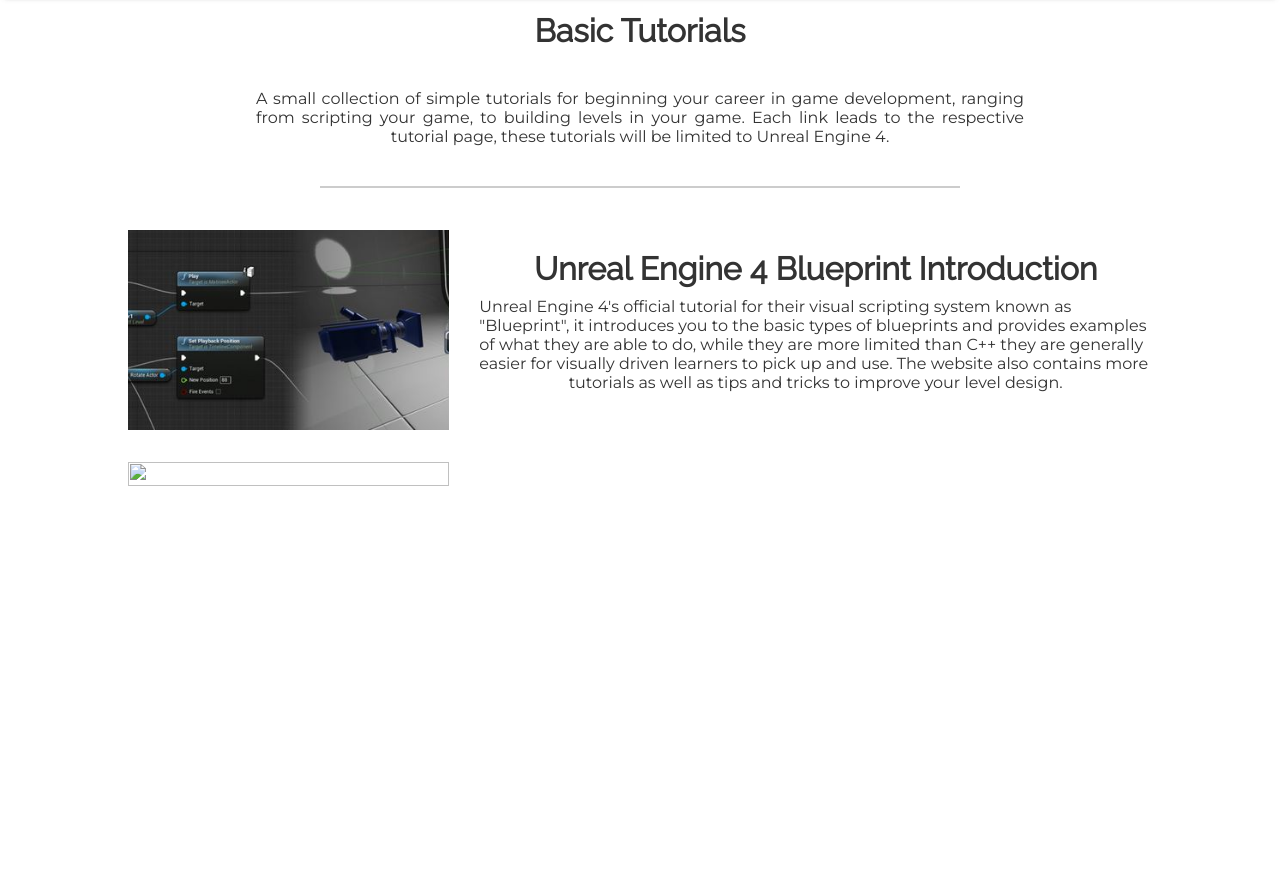
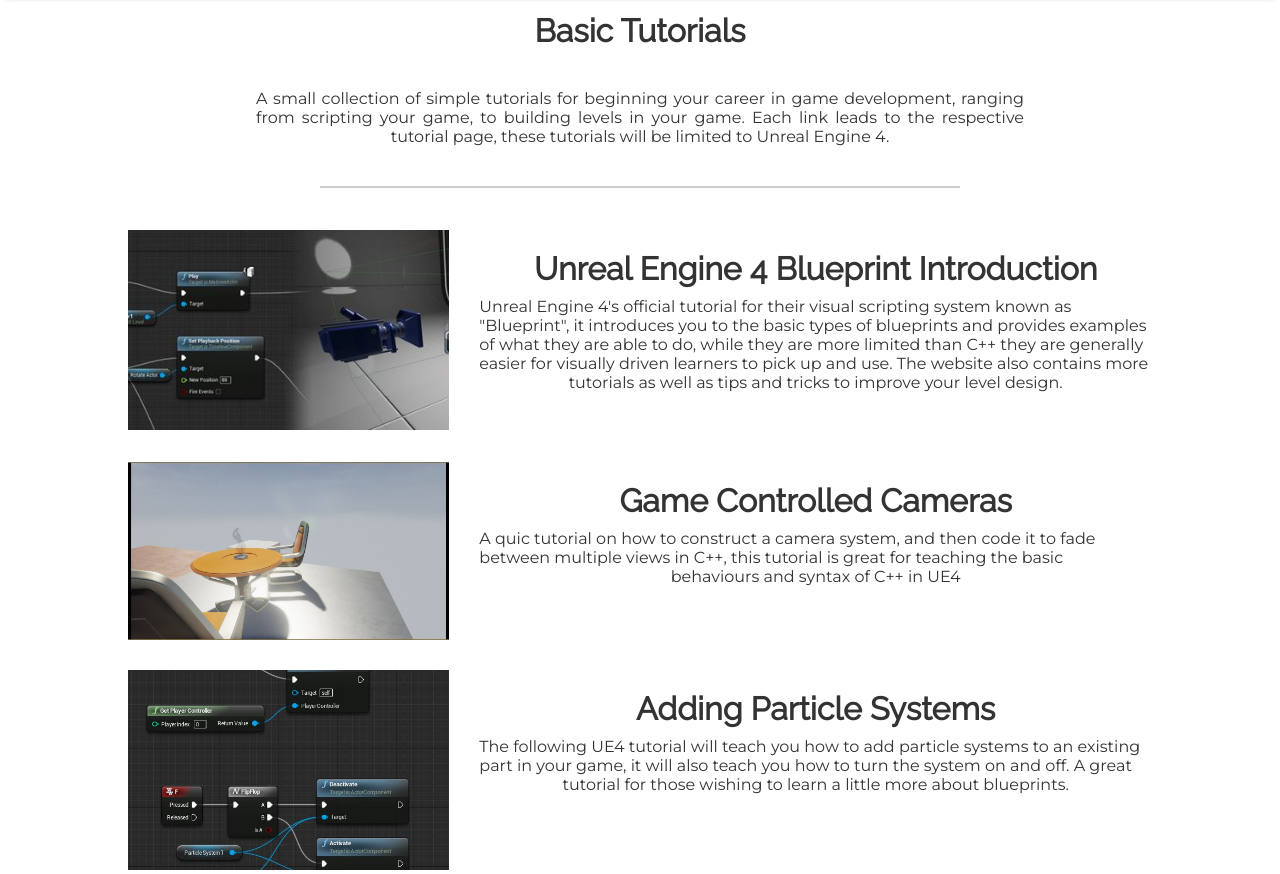
Before and after one commit to 15mchisholm/Web-Development-Documentation, a plain HTML site: page basic_tutorials.html in a window 1280 px wide. Shown: the part 73-947 px from the top of the page. Before the commit the page ends 800 px from the top, so only its background shows below. Drawn offline with Linux system fonts and the light colour scheme.

Commit message:
+ Page content and last images | +/- polishing and filling of last pages

```diff
--- a/basic_tutorials.html
+++ b/basic_tutorials.html
@@ -44,7 +44,18 @@
 			<p>Unreal Engine 4's official tutorial for their visual scripting system known as "Blueprint", it introduces you to the basic types of blueprints and provides examples of what they are able to do, while they are more limited than C++ they are generally easier for visually driven learners to pick up and use. The website also contains more tutorials as well as tips and tricks to improve your level design.</p>
 		</div>
 		<div class="list_img second">
-			<img src="" alt="" class="list_img">
+			<a href="https://docs.unrealengine.com/en-US/Programming/Tutorials/AutoCamera/index.html" target="_blank"><img src="img/UE4_camera_tutorial.jpg" alt="A camera view created by the player" class="list_img"></a>
+		</div>
+		<div class="list_text second">
+			<a href="https://docs.unrealengine.com/en-US/Programming/Tutorials/AutoCamera/index.html" target="_blank"><h1>Game Controlled Cameras</h1></a>
+			<p>A quic tutorial on how to construct a camera system, and then code it to fade between multiple views in C++, this tutorial is great for teaching the basic behaviours and syntax of C++ in UE4</p>
+		</div>
+		<div class="list_img third">
+			<a href="https://docs.unrealengine.com/en-US/Gameplay/HowTo/AddingComponents/Blueprints/index.html" target="_blank"><img src="img/UE4_burning_script.jpg" alt="A script for activating a particle" class="list_img"></a>
+		</div>
+		<div class="list_text third">
+			<a href="https://docs.unrealengine.com/en-US/Gameplay/HowTo/AddingComponents/Blueprints/index.html" target="_blank"><h1>Adding Particle Systems</h1></a>
+			<p>The following UE4 tutorial will teach you how to add particle systems to an existing part in your game, it will also teach you how to turn the system on and off. A great tutorial for those wishing to learn a little more about blueprints.</p>
 		</div>
   </div>
 </body>
--- a/index.css
+++ b/index.css
@@ -32,7 +32,7 @@
 }
 
 .slide4 {
-  background: url(img/UE4_Logo.JPG)no-repeat center;
+  background: url(img/UE4_chairs_example.JPG)no-repeat center;
   background-size: cover;
   animation:fade4 16s infinite;
   -webkit-animation:fade4 16s infinite;
```
Also changed, not shown: index.html (+3 -3 lines), img/UE4_burning_script.jpg (added), img/UE4_camera_tutorial.jpg (added), img/UE4_chairs_example.jpg (added).
